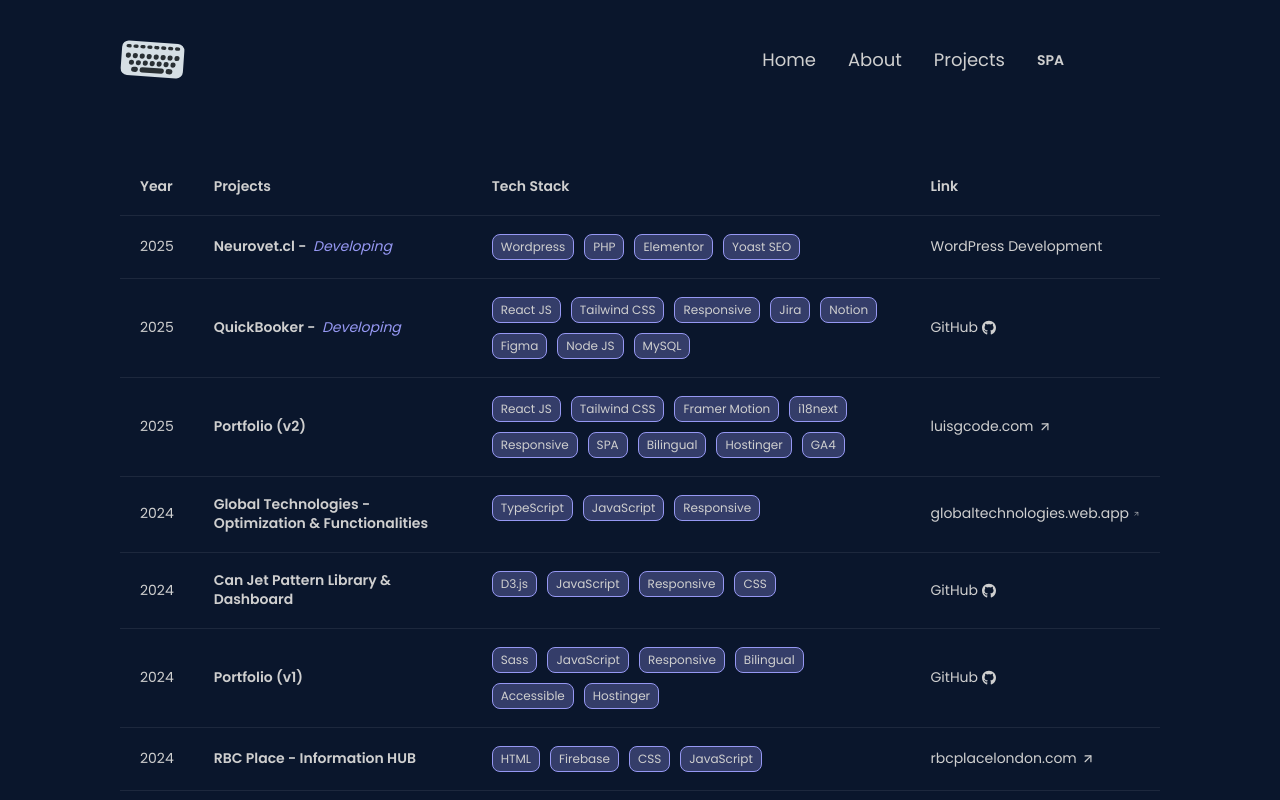
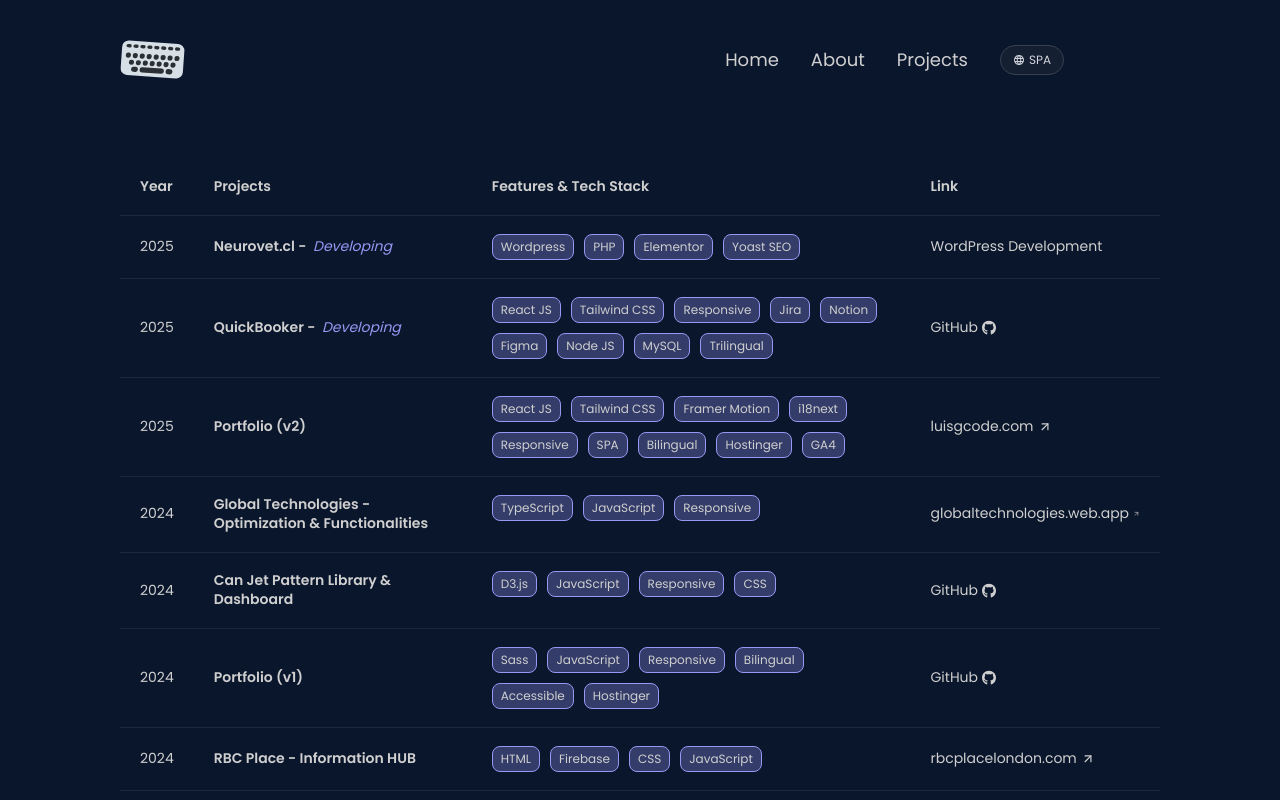
Before and after one commit to luisgcode/portfolio2.0, a React (Vite) app: page /projects in a window 1280 px wide. Shown: the top 800 px of the page. Built offline with nearby package versions, Linux system fonts and the light colour scheme; a web font is replaced by a local one.

Commit message:
Improved language btn

```diff
--- a/src/components/navbar/Navbar.jsx
+++ b/src/components/navbar/Navbar.jsx
@@ -11,6 +11,7 @@
 import { FaRegUser } from "react-icons/fa";
 import { FiHome } from "react-icons/fi";
 import { MdOutlineFolderCopy } from "react-icons/md";
+import { MdLanguage } from "react-icons/md";
 
 const Navbar = () => {
   const [toggleMenu, setToggleMenu] = useState(false);
@@ -70,7 +71,7 @@
           }}
           initial="hidden"
           animate="show"
-          className="navigation-items hidden md:flex gap-8 lg:mr-24"
+          className="navigation-items hidden md:flex gap-8 lg:mr-24  items-center"
         >
           <Link to="/">
             <li role="menuitem">
@@ -97,27 +98,37 @@
             </li>
           </Link>
 
-          <li className="flex gap-2">
+          <li className="flex">
             {currentLanguage === "en" ? (
               <button
-                className="font-semibold text-sm"
+                className=" flex items-center gap-1 px-3 py-1.5 rounded-full
+                 bg-gray-800/50 hover:bg-gray-700/50
+                 border border-gray-700 hover:border-gray-500
+                 transition-all duration-300
+                 text-gray-300  text-xs"
                 onClick={() => {
                   handleLanguage("sp");
                   setCurrentLanguage("sp");
                 }}
                 aria-label="Switch to Spanish"
               >
+                <MdLanguage />
                 SPA
               </button>
             ) : (
               <button
-                className="font-semibold text-sm"
+                className=" flex items-center gap-1 px-3 py-1.5 rounded-full
+              bg-gray-800/50 hover:bg-gray-700/50
+              border border-gray-700 hover:border-gray-500
+              transition-all duration-300
+         text-gray-300  text-xs"
                 onClick={() => {
                   handleLanguage("en");
                   setCurrentLanguage("en");
                 }}
                 aria-label="Switch to English"
               >
+                <MdLanguage />
                 ENG
               </button>
             )}
--- a/src/pages/ProjectsPage/table/TableList.jsx
+++ b/src/pages/ProjectsPage/table/TableList.jsx
@@ -21,7 +21,7 @@
                 Projects
               </th>
               <th scope="col" className="hidden xl:table-cell   ">
-                Tech Stack
+                Features & Tech Stack
               </th>
               <th scope="col" className="hidden  xxl:table-cell">
                 Link
@@ -132,6 +132,7 @@
                 <span className="custom-project-tag">Figma </span>
                 <span className="custom-project-tag">Node JS </span>
                 <span className="custom-project-tag">MySQL </span>
+                <span className="custom-project-tag">Trilingual </span>
               </td>
               {/* link */}
               <td className="link hidden xxl:table-cell">
```
